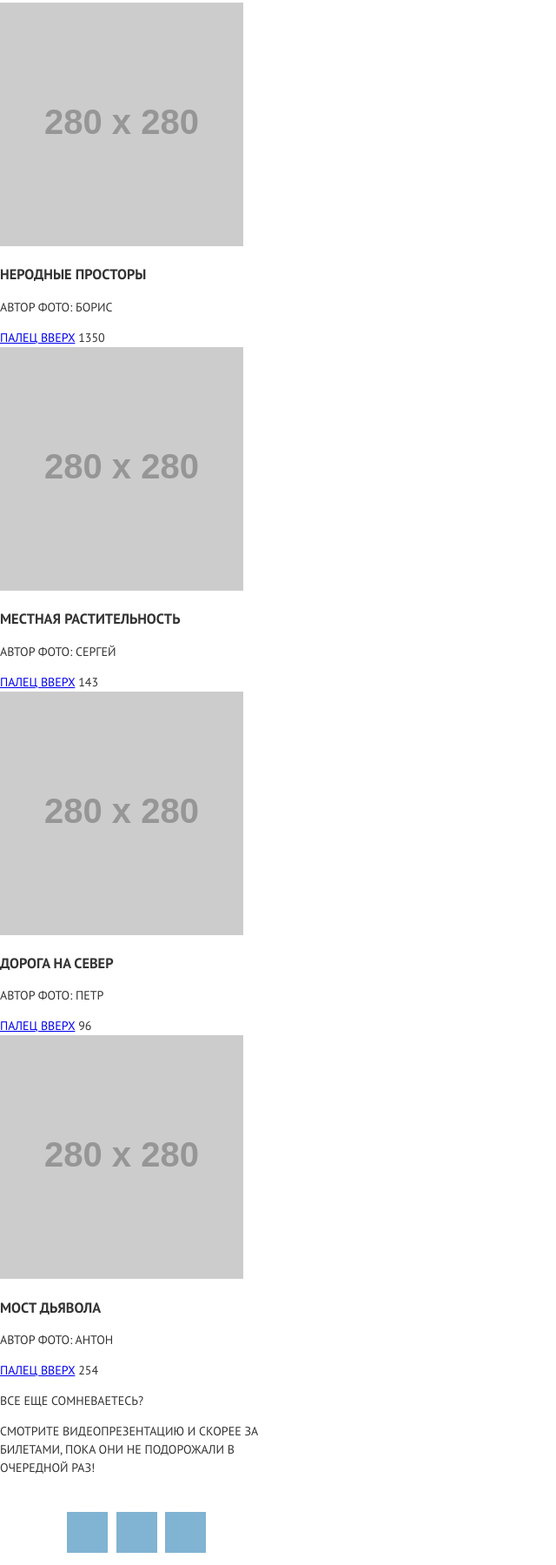
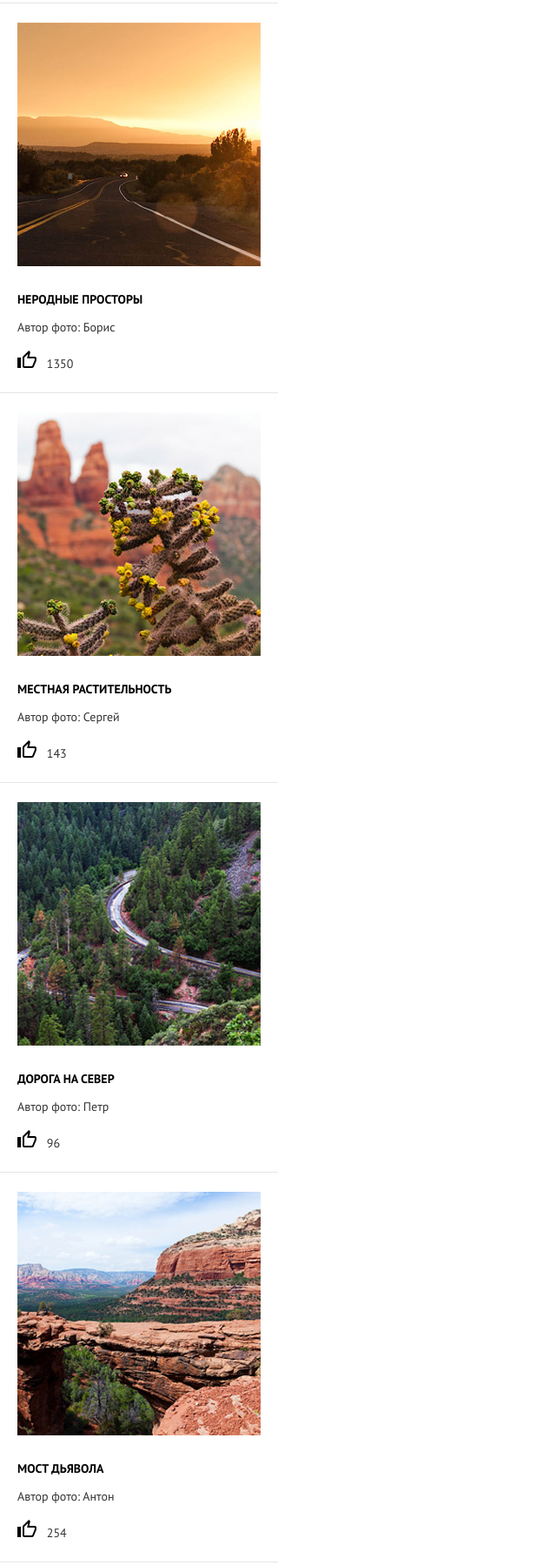
Before and after one commit to ksuushkin/sedona, a website: page photo.html in a window 1280 px wide. Shown: the part 708-2507 px from the top of the page at 87% size, without its empty margins (0-640 px from the left). Drawn offline with nearby package versions, Linux system fonts and the light colour scheme; files that its build step writes are made by us from their sources; placeholder pictures from the web are drawn by us.

Commit message:
Add basic styles for photo.html

```diff
--- a/photo.html
+++ b/photo.html
@@ -48,45 +48,49 @@
       <section class="photo">
         <div class="photo__item">
           <a class="photo__img" href="#">
-            <img src="http://placehold.it/280x280" alt="Неродные просторы">
+            <img src="../img/photo-sunset-mobile@1x.jpg" alt="Неродные просторы">
           </a>
           <h3 class="photo__title">Неродные просторы</h3>
           <p class="photo__author">Автор фото: Борис</p>
           <div class="photo__likes likes">
-            <a class="likes__icon" href="#">Палец вверх</a>
+            <a class="likes__icon" href="#">
+<img src="img/icon-like.svg" alt="Палец вверх"></a>
             <span class="likes__num">1350</span>
           </div>
         </div>
         <div class="photo__item">
           <a class="photo__img" href="#">
-            <img src="http://placehold.it/280x280" alt="Местная растительность">
+            <img src="../img/photo-cactus-mobile@1x.jpg" alt="Местная растительность">
           </a>
           <h3 class="photo__title">Местная растительность</h3>
           <p class="photo__author">Автор фото: Сергей</p>
           <div class="photo__likes likes">
-            <a class="likes__icon" href="#">Палец вверх</a>
+            <a class="likes__icon" href="#">
+<img src="img/icon-like.svg" alt="Палец вверх"></a>
             <span class="likes__num">143</span>
           </div>
         </div>
         <div class="photo__item">
           <a class="photo__img" href="#">
-            <img src="http://placehold.it/280x280" alt="Дорога на север">
+            <img src="../img/photo-roads-mobile@1x.jpg" alt="Дорога на север">
           </a>
           <h3 class="photo__title">Дорога на север</h3>
           <p class="photo__author">Автор фото: Петр</p>
           <div class="photo__likes likes">
-            <a class="likes__icon" href="#">Палец вверх</a>
+            <a class="likes__icon" href="#">
+<img src="img/icon-like.svg" alt="Палец вверх"></a>
             <span class="likes__num">96</span>
           </div>
         </div>
         <div class="photo__item">
           <a class="photo__img" href="#">
-            <img src="http://placehold.it/280x280" alt="Мост дьявола">
+            <img src="../img/photo-bridge-mobile@1x.jpg" alt="Мост дьявола">
           </a>
           <h3 class="photo__title">Мост дьявола</h3>
           <p class="photo__author">Автор фото: Антон</p>
           <div class="photo__likes likes">
-            <a class="likes__icon" href="#">Палец вверх</a>
+            <a class="likes__icon" href="#">
+<img src="img/icon-like.svg" alt="Палец вверх"></a>
             <span class="likes__num">254</span>
           </div>
         </div>
--- a/sass/blocks/features.scss
+++ b/sass/blocks/features.scss
@@ -13,10 +13,10 @@
   font-weight: 700;
   line-height: 26px;
   padding-bottom: 22px;
+  color: $black;
 }
 
 .features__descr {
   margin: 0;
-  color: $gray--darker;
   padding-bottom: 36px;
 }
--- a/sass/blocks/likes.scss
+++ b/sass/blocks/likes.scss
@@ -0,0 +1,3 @@
+.likes__icon {
+  margin-right: 8px;
+}
--- a/sass/blocks/page-footer.scss
+++ b/sass/blocks/page-footer.scss
@@ -9,6 +9,7 @@
   font-weight: 700;
   font-size: $font-large;
   line-height: 26px;
+  color: $black;
 }
 
 .page-footer__social {
@@ -20,4 +21,6 @@
 .page-footer__copyright {
   width: 320px;
   margin: 0 auto;
+  color: $black;
+  margin-bottom: 30px;
 }
--- a/sass/blocks/photo.scss
+++ b/sass/blocks/photo.scss
@@ -0,0 +1,27 @@
+.photo__item {
+  padding-left: 20px;
+  padding-right: 20px;
+  padding-top: 22px;
+  padding-bottom: 22px;
+  border-bottom: 1px solid $gray;
+  &:first-child {
+    border-top: 1px solid $gray;
+  }
+}
+
+.photo__title {
+  margin: 0;
+  margin-top: 20px;
+  margin-bottom: 8px;
+  line-height: 24px;
+  font-size: $font-small;
+  font-weight: 700;
+  color: $black;
+}
+
+.photo__author {
+  margin: 0;
+  margin-bottom: 15px;
+  line-height: 24px;
+  text-transform: none;
+}
--- a/sass/blocks/player.scss
+++ b/sass/blocks/player.scss
@@ -0,0 +1,7 @@
+.player__screen {
+  width: 100%;
+  padding-top: 156px;
+  background-image: url("../img/video-mobile@1x.jpg");
+  background-position: top center;
+  background-repeat: no-repeat;
+}
--- a/sass/blocks/promo.scss
+++ b/sass/blocks/promo.scss
@@ -44,13 +44,13 @@
   padding-right: 22px;
   padding-bottom: 37px;
   padding-top: 44px;
+  color: $black;
 }
 
 .promo__text {
-  color: $gray--darker;
   line-height: 26px;
   margin: 0 auto;
-  padding-left: 20px;
-  padding-right: 20px;
+  padding-left: 23px;
+  padding-right: 23px;
   padding-bottom: 32px;
 }
--- a/sass/blocks/reasons.scss
+++ b/sass/blocks/reasons.scss
@@ -9,7 +9,19 @@
   }
 }
 
-.reasons--triangle {
+.reasons__inner {
+  background-color: $blue;
+  padding-top: 44px;
+  padding-left: 22px;
+  padding-right: 22px;
+  padding-bottom: 40px;
+
+  &--triangle {
+    padding-top: 60px;
+  }
+}
+
+.reasons__inner--triangle {
   &::before {
     content: "";
     position: absolute;
@@ -17,20 +29,12 @@
     height: 30px;
     top: 0;
     left: 0;
-    background: url("../img/bg-triangle.svg");
+    background-image: url("../img/bg-triangle.svg");
     background-repeat: no-repeat;
     background-size: cover;
     background-position: bottom center;
-    z-index:10;
+    z-index: 10;
   }
-}
-
-.reasons__inner {
-  background-color: $blue;
-  padding-top: 60px;
-  padding-left: 22px;
-  padding-right: 22px;
-  padding-bottom: 40px;
 }
 
 .reasons__title {
--- a/sass/blocks/search.scss
+++ b/sass/blocks/search.scss
@@ -12,6 +12,7 @@
   font-size: $font-large;
   font-weight: 700;
   line-height: 26px;
+  color: $black;
 }
 
 .search__lead {
@@ -20,9 +21,8 @@
   padding-left: 28px;
   padding-right: 28px;
   line-height: 24px;
-  color: $gray--darker;
 }
- .search__link {
+.search__link {
   margin: 0 auto;
   @include btn();
- }
+}
--- a/sass/blocks/video.scss
+++ b/sass/blocks/video.scss
@@ -0,0 +1,21 @@
+.video {
+  text-align:center;
+}
+
+.video__subtitle {
+  margin: 0 auto;
+  font-size: $font-normal;
+  font-weight: 700;
+  line-height: 26px;
+  color: $black;
+  margin-bottom: 37px;
+  margin-top: 37px;
+}
+
+.video__text {
+  margin: 0;
+  line-height: 24px;
+  margin-left: 34px;
+  margin-right: 34px;
+  margin-bottom: 40px;
+}
```
Also changed, not shown: index.html (+1 -1 lines).
